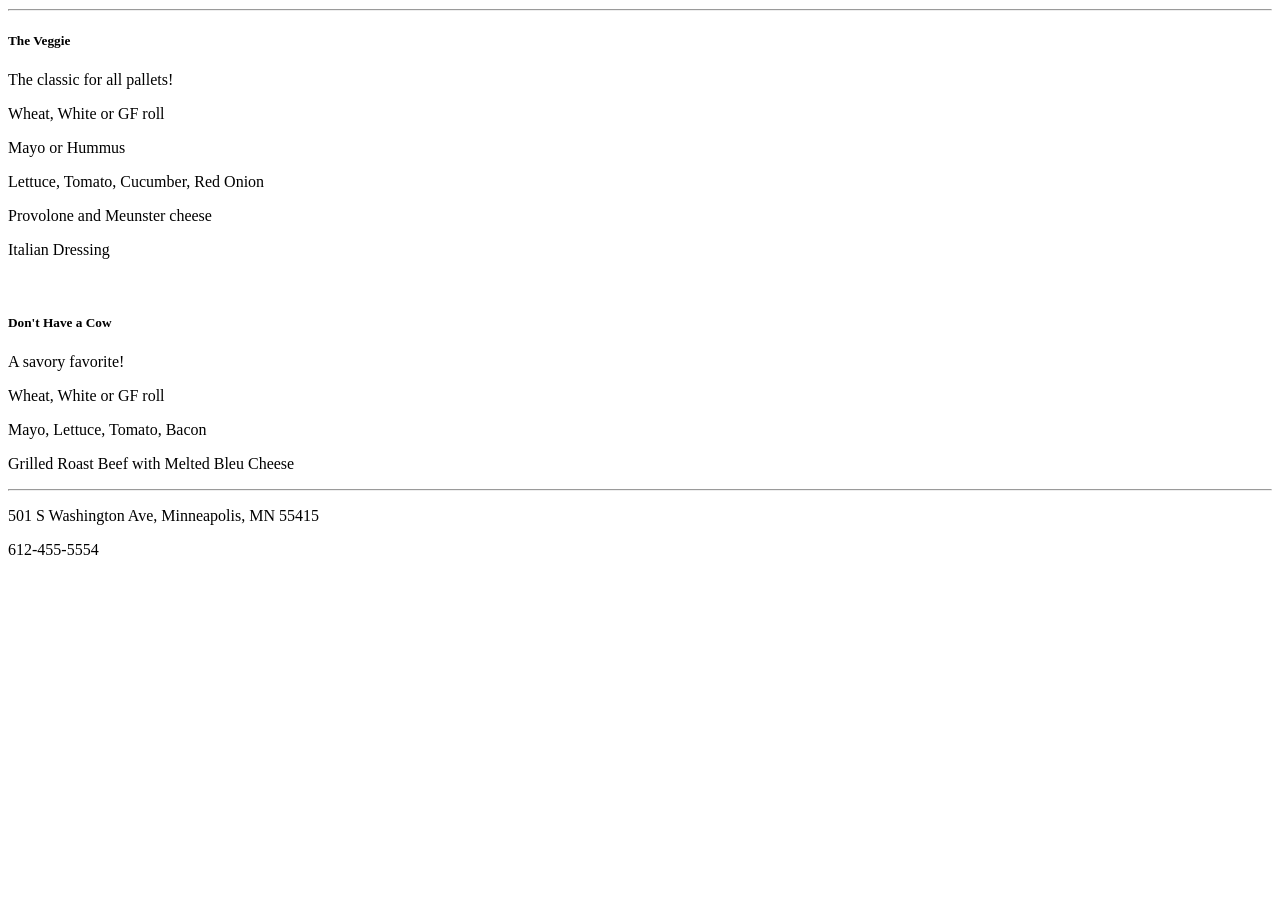
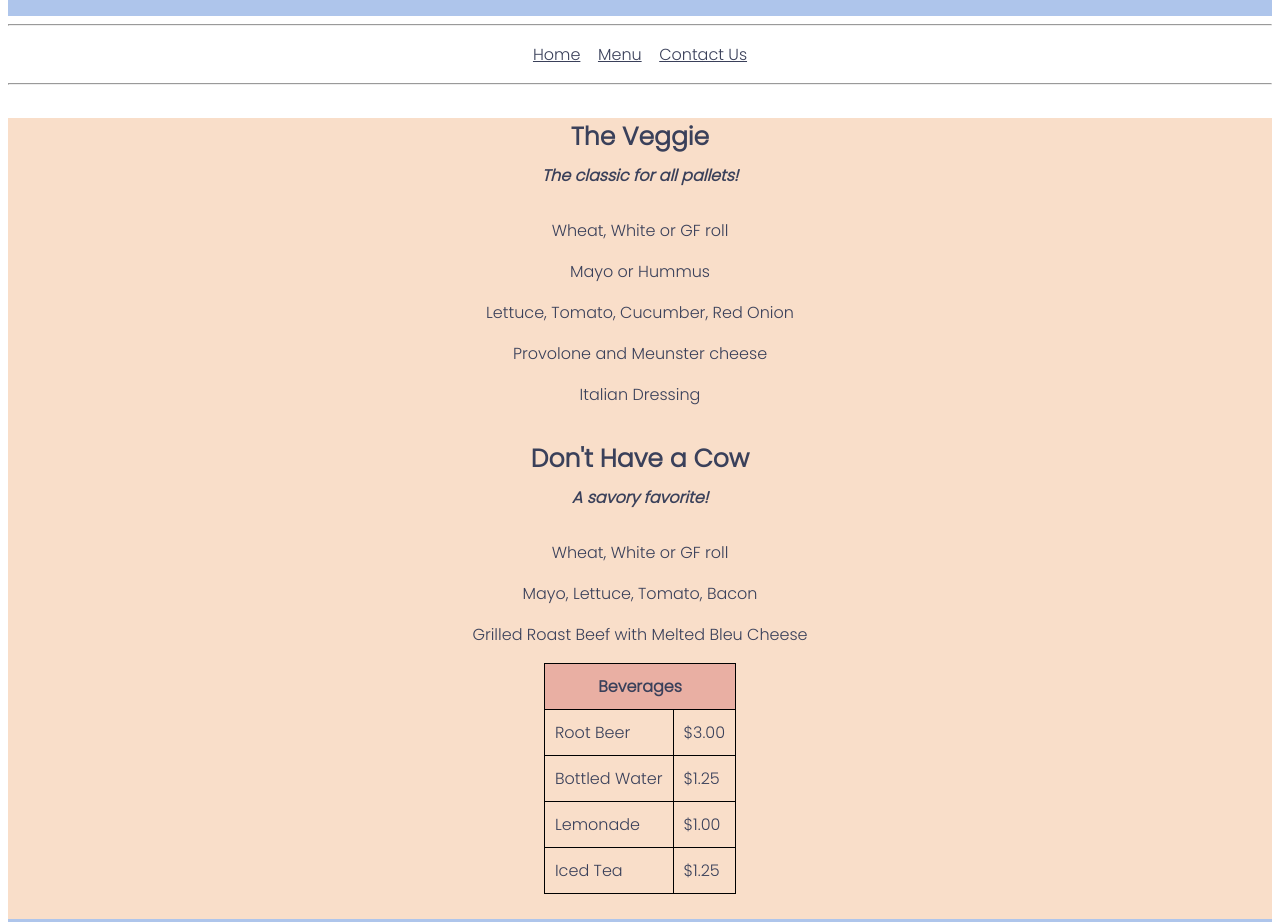
Before and after one commit to lhartmann2/IntroToWebDev, a plain HTML site: page restaurant_site/menu.html in a window 1280 px wide. Shown: the part 164-1086 px from the top of the page. Before the commit the page ends 800 px from the top, so only its background shows below. Drawn offline with Linux system fonts and the light colour scheme.

Commit message:
chapter 2

```diff
--- /dev/null
+++ b/portfolio/styles/bootstrap_page.css
@@ -0,0 +1,15 @@
+nav {
+	border-top: thin #5b7d87 solid;
+	border-bottom: thin #5b7d87 solid;
+	padding-top: 12px;
+	padding-bottom: 12px;
+}
+
+nav .btn {
+	background-color: #5b7d87;
+	color: #fef9ff;
+}
+
+nav .btn:hover {
+	font-weight: bold;
+}
--- a/portfolio/styles/main.css
+++ b/portfolio/styles/main.css
@@ -10,6 +10,8 @@ body {
 	max-width: 900px;
 	margin: 0 auto;
 }
+
+
 
 article img {
 	float:left;
--- a/restaurant_site/menu.html
+++ b/restaurant_site/menu.html
@@ -7,6 +7,8 @@
 <html lang="en">
 	<head>
 		<title>Logi's Subs - Menu</title>
+		<link rel="stylesheet" type="text/css" href="styles/restaurantStyles.css">
+		<link href="https://fonts.googleapis.com/css2?family=Poppins:wght@300&display=swap" rel="stylesheet">
 	</head>
 
 	<body>
@@ -24,28 +26,55 @@
 			<section>
 
 				<article id="veggie">
-				<h5>The Veggie</h5>
-				<p>The classic for all pallets!</p>
+				<h4>The Veggie</h4>
+				<h5>The classic for all pallets!</h5>
 				<p>Wheat, White or GF roll</p>
 				<p>Mayo or Hummus</p>
 				<p>Lettuce, Tomato, Cucumber, Red Onion</p>
 				<p>Provolone and Meunster cheese</p>
 				<p>Italian Dressing</p>
-				<br/>
 				</article>
 
 				<article id="cow">
-				<h5>Don't Have a Cow</h5>
-				<p>A savory favorite!</p>
+				<h4>Don't Have a Cow</h4>
+				<h5>A savory favorite!</h5>
 				<p>Wheat, White or GF roll</p>
 				<p>Mayo, Lettuce, Tomato, Bacon</p>
 				<p>Grilled Roast Beef with Melted Bleu Cheese</p>
 				</article>
 
+				<article id="beverages">
+				<table class="center" border="1">
+					<thead>
+						<tr>
+							<th colspan="2">Beverages</th>
+						</tr>
+					</thead>
+					<tbody>
+						<tr>
+							<td>Root Beer</td>
+							<td>$3.00</td>
+						</tr>
+						<tr>
+							<td>Bottled Water</td>
+							<td>$1.25</td>
+						</tr>
+						<tr>
+							<td>Lemonade</td>
+							<td>$1.00</td>
+						</tr>
+						<tr>
+							<td>Iced Tea</td>
+							<td>$1.25</td>
+						</tr>
+					</tbody>
+				</table>
+				<br/>
+				</article>
+
 			</section>
 
 		<footer>
-			<hr/>
 			<p>501 S Washington Ave, Minneapolis, MN 55415</p>
 			<p>612-455-5554</p>
 		</footer>
--- /dev/null
+++ b/restaurant_site/styles/restaurantStyles.css
@@ -0,0 +1,94 @@
+header, footer {
+	background-color: #AEC5EB;
+	color: #3A405A;
+	text-align: center;
+	height: 100px;
+	padding: 30px 10px 20px 10px;
+}
+
+table {
+	border-collapse: collapse;
+	text-align: center;
+}
+
+.center {
+	margin-left: auto;
+	margin-right: auto;
+}
+
+th {
+	text-align: center;
+	padding: 10px;
+	background-color: #E9AFA3;
+}
+
+tr:hover {
+	background-color: #E9AFA3;
+}
+
+td {
+	padding: 10px;
+	text-align: left;
+}
+
+table, th, td {
+	border: 1px solid black;
+}
+
+article img {
+	float: center;
+}
+
+nav {
+	text-align: center;
+}
+
+nav a {
+	color: #3A405A;
+}
+
+nav a:hover {
+	font-weight: bold;
+}
+
+nav a:visited {
+	color: #685044;
+}
+
+nav a:active {
+	text-decoration: none;
+}
+
+.required {
+	font-weight: bold;
+}
+
+body {
+	font-family: 'Poppins', sans-serif;
+	margin-bottom: 20px;
+	margin-top: 20px;
+	padding-top: 10px;
+}
+
+h1 {
+	margin-bottom: -15px;
+}
+
+h4 {
+	font-size: 25px;
+	font-weight: bold;
+	margin-bottom: -20px;
+}
+
+h5 {
+	font-size: 16px;
+	font-style: italic;
+	margin-bottom: 20px;
+	padding-bottom: 10px;
+}
+
+section {
+	text-align: center;
+	background-color: #F9DEC9;
+	color: #3A405A;
+}
```
Also changed, not shown: portfolio/bootstrap-examples.html (added, +47 -0 lines), restaurant_site/contact.html (+11 -7 lines), restaurant_site/index.html (+5 -2 lines), portfolio/images/raccoon.jpg (added).
